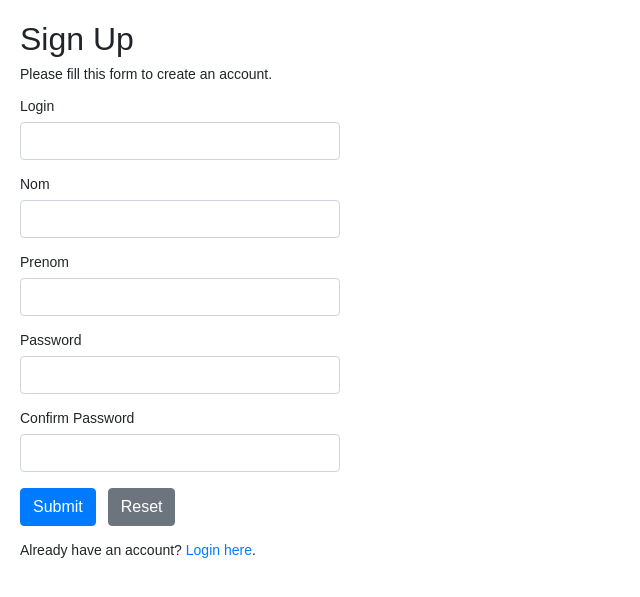
After one commit to Thatonedragon/CoursApplicationWeb, a PHP site: page /PHP/Signup.php in a window 1280 px wide. The commit adds this page. Shown: the top 597 px of the page, without its empty margins (0-640 px from the left). Run offline with PHP 8.4, Linux system fonts and the light colour scheme.

Commit message:
Ajout Login

```diff
--- a/Billet.html
+++ b/Billet.html
@@ -44,12 +44,12 @@
                     <li>
                         <label for="typepass">Quel type de pass ?&nbsp;:</label>
                         <input name="type-normale" type="radio" value="1" id="type-pass1">normal</input>
-                        <input name="type-normale" type="radio" value="1" id="type-pass2">VIP</input>
+                        <input name="type-normale" type="radio" value="2" id="type-pass2">VIP</input>
                     </li>
                     <li>
                         <label for="jour">Quel jour ?&nbsp;:</label>
                         <input name="Vendredi" type="checkbox" value="1" id="jour1">Vendredi</input>
-                        <input name="samedi" type="checkbox" value="1" id="jour2">Samedi</input>
+                        <input name="Samedi" type="checkbox" value="1" id="jour2">Samedi</input>
                         <input name="Dimanche" type="checkbox" value="1" id="jour3">Dimanche</input>
                     </li>
                     <li>
--- /dev/null
+++ b/PHP/Signup.php
@@ -0,0 +1,169 @@
+<?php
+// Include config file
+require_once "config.php";
+
+// Define variables and initialize with empty values
+$username = $password = $name = $sirname = $confirm_password = "";
+$username_err= $name_err = $sirname_err = $password_err = $confirm_password_err = "";
+
+// Processing form data when form is submitted
+if($_SERVER["REQUEST_METHOD"] == "POST"){
+
+    // Validate username
+    if(empty(trim($_POST["username"]))){
+        $username_err = "Please enter a username.";
+    } elseif(!preg_match('/^[a-zA-Z0-9_]+$/', trim($_POST["username"]))){
+        $username_err = "Username can only contain letters, numbers, and underscores.";
+    } else{
+        // Prepare a select statement
+        $sql = "SELECT USER_ID FROM auth WHERE login = ?";
+
+        if($stmt = mysqli_prepare($link, $sql)){
+            // Bind variables to the prepared statement as parameters
+            mysqli_stmt_bind_param($stmt, "s", $param_username);
+
+            // Set parameters
+            $param_username = trim($_POST["username"]);
+
+            // Attempt to execute the prepared statement
+            if(mysqli_stmt_execute($stmt)){
+                /* store result */
+                mysqli_stmt_store_result($stmt);
+
+                if(mysqli_stmt_num_rows($stmt) == 1){
+                    $username_err = "This username is already taken.";
+                } else{
+                    $username = trim($_POST["username"]);
+                }
+            } else{
+                echo "Oops! Something went wrong. Please try again later.";
+            }
+
+            // Close statement
+            mysqli_stmt_close($stmt);
+        }
+    }
+
+    if (empty(trim($_POST["name"]))) {
+        $name_err = "Please enter your name.";
+    } elseif (!preg_match('/^[a-zA-Z ]+$/', trim($_POST["name"]))) {
+        $name_err = "Name can only contain letters and spaces.";
+    } else {
+        $name = trim($_POST["name"]);
+    }
+
+    // Validate sirname
+    if (empty(trim($_POST["sirname"]))) {
+        $sirname_err = "Please enter your sirname.";
+    } elseif (!preg_match('/^[a-zA-Z ]+$/', trim($_POST["sirname"]))) {
+        $sirname_err = "Sirname can only contain letters and spaces.";
+    } else {
+        $sirname = trim($_POST["sirname"]);
+    }
+
+    // Validate password
+    if(empty(trim($_POST["password"]))){
+        $password_err = "Please enter a password.";
+    } elseif(strlen(trim($_POST["password"])) < 6){
+        $password_err = "Password must have atleast 6 characters.";
+    } else{
+        $password = trim($_POST["password"]);
+    }
+
+    // Validate confirm password
+    if(empty(trim($_POST["confirm_password"]))){
+        $confirm_password_err = "Please confirm password.";
+    } else{
+        $confirm_password = trim($_POST["confirm_password"]);
+        if(empty($password_err) && ($password != $confirm_password)){
+            $confirm_password_err = "Password did not match.";
+        }
+    }
+
+
+    // Check input errors before inserting in database
+    if(empty($username_err) && empty($name_err) &&empty($sirname_err) && empty($password_err) && empty($confirm_password_err)){
+
+        // Prepare an insert statement
+        $sql = "INSERT INTO auth (login, nom, prenom,password) VALUES (?,?,?,?)";
+
+        if($stmt = mysqli_prepare($link, $sql)){
+            // Bind variables to the prepared statement as parameters
+            mysqli_stmt_bind_param($stmt, "ssss", $param_username, $param_name, $param_sirname, $param_password);
+
+            // Set parameters
+            $param_name = $name;
+            $param_sirname = $sirname;
+            $param_username = $username;
+            $param_password = password_hash($password, PASSWORD_DEFAULT); // Creates a password hash
+
+            // Attempt to execute the prepared statement
+            if(mysqli_stmt_execute($stmt)){
+                // Redirect to login page
+                header("location: login.php");
+            } else{
+                echo "Oops! Something went wrong. Please try again later.";
+            }
+
+            // Close statement
+            mysqli_stmt_close($stmt);
+        }
+    }
+
+    // Close connection
+    mysqli_close($link);
+}
+?>
+
+<!DOCTYPE html>
+<html lang="en">
+<head>
+    <meta charset="UTF-8">
+    <title>Sign Up</title>
+    <link rel="stylesheet" href="https://stackpath.bootstrapcdn.com/bootstrap/4.5.2/css/bootstrap.min.css">
+    <style>
+        body{ font: 14px sans-serif; }
+        .wrapper{ width: 360px; padding: 20px; }
+    </style>
+</head>
+<body>
+    <div class="wrapper">
+        <h2>Sign Up</h2>
+        <p>Please fill this form to create an account.</p>
+        <form action="<?php echo htmlspecialchars($_SERVER["PHP_SELF"]); ?>" method="post">
+            <div class="form-group">
+                <label>Login</label>
+                <input type="text" name="username" class="form-control <?php echo (!empty($username_err)) ? 'is-invalid' : ''; ?>" value="<?php echo $username; ?>">
+                <span class="invalid-feedback"><?php echo $username_err; ?></span>
+            </div>
+
+            <div class="form-group">
+                <label>Nom</label>
+                <input type="text" name="name" class="form-control <?php echo (!empty($name_err)) ? 'is-invalid' : ''; ?>" value="<?php echo $name; ?>">
+                <span class="invalid-feedback"><?php echo $name_err; ?></span>
+            </div>
+            <div class="form-group">
+                <label>Prenom</label>
+                <input type="text" name="sirname" class="form-control <?php echo (!empty($sirname_err)) ? 'is-invalid' : ''; ?>" value="<?php echo $sirname; ?>">
+                <span class="invalid-feedback"><?php echo $sirname_err; ?></span>
+            </div>
+
+            <div class="form-group">
+                <label>Password</label>
+                <input type="password" name="password" class="form-control <?php echo (!empty($password_err)) ? 'is-invalid' : ''; ?>" value="<?php echo $password; ?>">
+                <span class="invalid-feedback"><?php echo $password_err; ?></span>
+            </div>
+            <div class="form-group">
+                <label>Confirm Password</label>
+                <input type="password" name="confirm_password" class="form-control <?php echo (!empty($confirm_password_err)) ? 'is-invalid' : ''; ?>" value="<?php echo $confirm_password; ?>">
+                <span class="invalid-feedback"><?php echo $confirm_password_err; ?></span>
+            </div>
+            <div class="form-group">
+                <input type="submit" class="btn btn-primary" value="Submit">
+                <input type="reset" class="btn btn-secondary ml-2" value="Reset">
+            </div>
+            <p>Already have an account? <a href="login.php">Login here</a>.</p>
+        </form>
+    </div>
+</body>
+</html>
--- /dev/null
+++ b/PHP/config.php
@@ -0,0 +1,16 @@
+<?php
+/* Database credentials. Assuming you are running MySQL
+server with default setting (user 'root' with no password) */
+define('DB_SERVER', '127.0.0.1:3307');
+define('DB_USERNAME', 'root');
+define('DB_PASSWORD', '');
+define('DB_NAME', 'tpmariadb');
+
+/* Attempt to connect to MySQL database */
+$link = mysqli_connect(DB_SERVER, DB_USERNAME, DB_PASSWORD, DB_NAME);
+
+// Check connection
+if($link === false){
+    die("ERROR: Could not connect. " . mysqli_connect_error());
+}
+?>
```
Also changed, not shown: Bug.html (added, +8 -0 lines), PHP/Billet.php (+38 -9 lines), PHP/login.php (added, +131 -0 lines).
